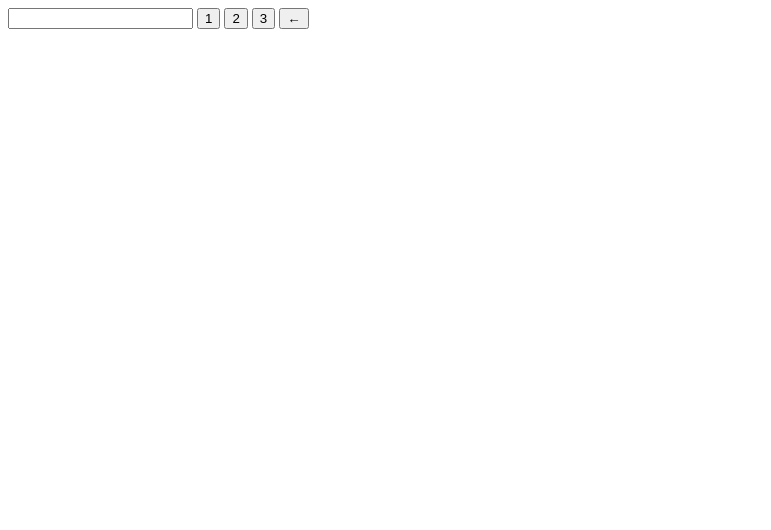
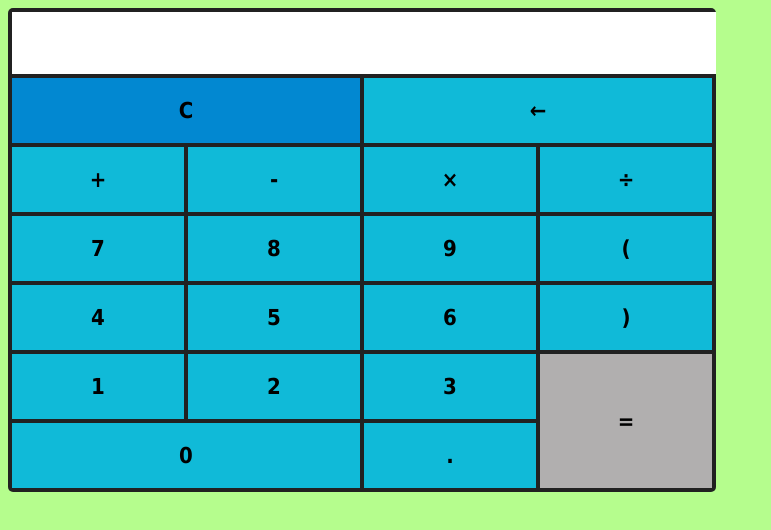
Before and after one commit to YuriiHorbach/simpleCalc, a plain HTML site: page index.html in a window 1280 px wide. Shown: the whole page, without its empty margins (0-771 px from the left). Drawn offline with Linux system fonts and the light colour scheme.

Commit message:
add code

```diff
--- a/index.html
+++ b/index.html
@@ -3,14 +3,40 @@
 <head>
     <meta charset="UTF-8">
     <meta name="viewport" content="width=device-width, initial-scale=1.0">
+    <link rel="stylesheet" href="style.css">
     <title>Document</title>
 </head>
 <body>
-    <input type="text" readonly>
-    <button class="item">1</button>
-    <button class="item">2</button>
-    <button class="item">3</button>
-    <button class="back">&larr;</button>
+
+    <div class="container">
+        <div class="item input">
+            <form action="" name="form">
+                <input type="text" name = "textview" readonly>
+            </form>
+        </div>
+        <div class="item clean">C</div>
+        <div class="back" >&larr;</div>
+        <div class="item" data-value="+">+</div>
+        <div class="item" data-value ="-">-</div>
+        <div class="item" data-value ="*">&times;</div>
+        <div class="item" data-value ="/">&divide;</div>
+        <div class="item" data-value ="7">7</div>
+        <div class="item" data-value ="8">8</div>
+        <div class="item" data-value ="9">9</div>
+        <div class="item" data-value ="(">(</div>
+        <div class="item" data-value ="4">4</div>
+        <div class="item" data-value ="5">5</div>
+        <div class="item" data-value ="6">6</div>
+        <div class="item" data-value =")">)</div>
+        <div class="item" data-value ="1">1</div>
+        <div class="item" data-value ="2">2</div>
+        <div class="item" data-value ="3">3</div>
+        <div class="equal" data-value ="=">=</div>
+        <div class="item zero" data-value ="0">0</div>
+        <div class="item" data-value =".">.</div>
+
+
+    </div>
 
     <script src = "script.js"></script>
 
--- a/script.js
+++ b/script.js
@@ -1,16 +1,23 @@
+let items = document.querySelectorAll('.item');
 let input = document.querySelector('input');
-let items = document.querySelectorAll('.item');
 
-function addNumber(){
+
+function insert(){
     for(let i = 0; i < items.length; i++){
         items[i].addEventListener('click', function(){
-            input.value += this.innerText;
-            console.log(input.value);
+            if(this.className == 'item clean'){
+                input.value = '';
+            } else{
+                input.value += items[i].getAttribute('data-value');
+        }
         });
     }
 }
 
-let backBtn = document.querySelector('.back');
+function clean(){
+    input.value = ' ';
+}
+
 
 function back(){
     let inputVal = input.value;
@@ -18,6 +25,22 @@ function back(){
     input.value = inputValOut;
 }
 
+function equal(){
+    let exp = input.value;
+    if(exp){
+        input.value = eval(exp);
+    }else{
+        input.value = 0;
+    }
+}
 
-addNumber();
+insert();
+clean();
+
+let backBtn = document.querySelector('.back');
+
 backBtn.addEventListener('click', back);
+
+let equalBtn = document.querySelector('.equal');
+
+equalBtn.addEventListener('click', equal);
--- /dev/null
+++ b/style.css
@@ -0,0 +1,65 @@
+body{
+    background-color: #b5fd8d;
+    user-select: none; /*заборонити виділяти кнопку*/
+}
+
+.container{
+    display: grid;
+    grid-template-columns: 1fr 1fr 1fr 1fr; /*кількість колонок*/
+    grid-gap: 4px; /*відстань між колонками*/
+    background: #212121;
+    padding: 4px;
+    border-radius: 5px;
+    min-width: 160px;
+    max-width: 700px;
+    font-family: "Tahoma";
+}
+
+.item, .back, .equal{
+    background-color: rgb(16, 186, 216);
+    color: #000;
+    padding: 20px;
+    display: flex;
+    justify-content: center;
+    align-items: center;
+    font-size: 22px;
+    cursor: pointer;
+    font-weight: bold;
+}
+
+form{
+    min-width: 100%;
+}
+
+input{
+    width: 100%;
+    height: 60px;
+    border: none;
+    font-size: 30px;
+    outline: none;
+    text-align: right;
+}
+
+.input{
+    grid-column: 1/-1;
+    padding: 0;
+}
+
+.clean{
+    grid-column: 1/3;
+    background-color: #0288d1;
+}
+
+.back{
+    grid-column: 3/-1;
+}
+
+.equal{
+    grid-column: 4;
+    grid-row: 6/8;
+    background-color: rgb(177, 175, 175);
+}
+
+.zero{
+    grid-column: 1/3;
+}
```
